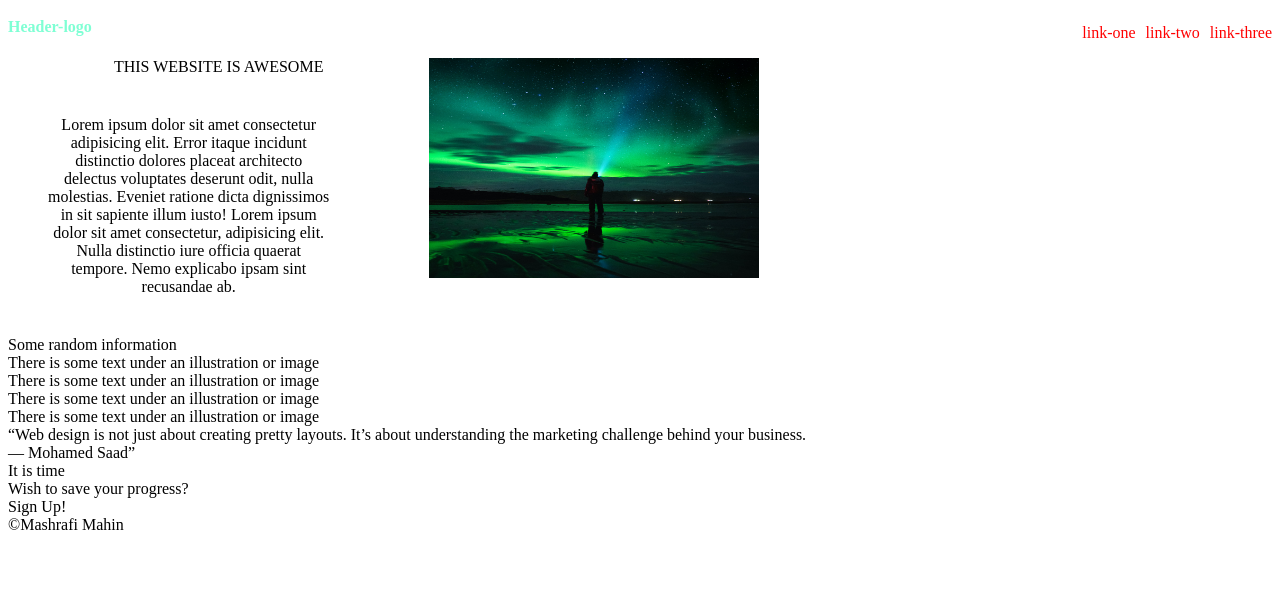
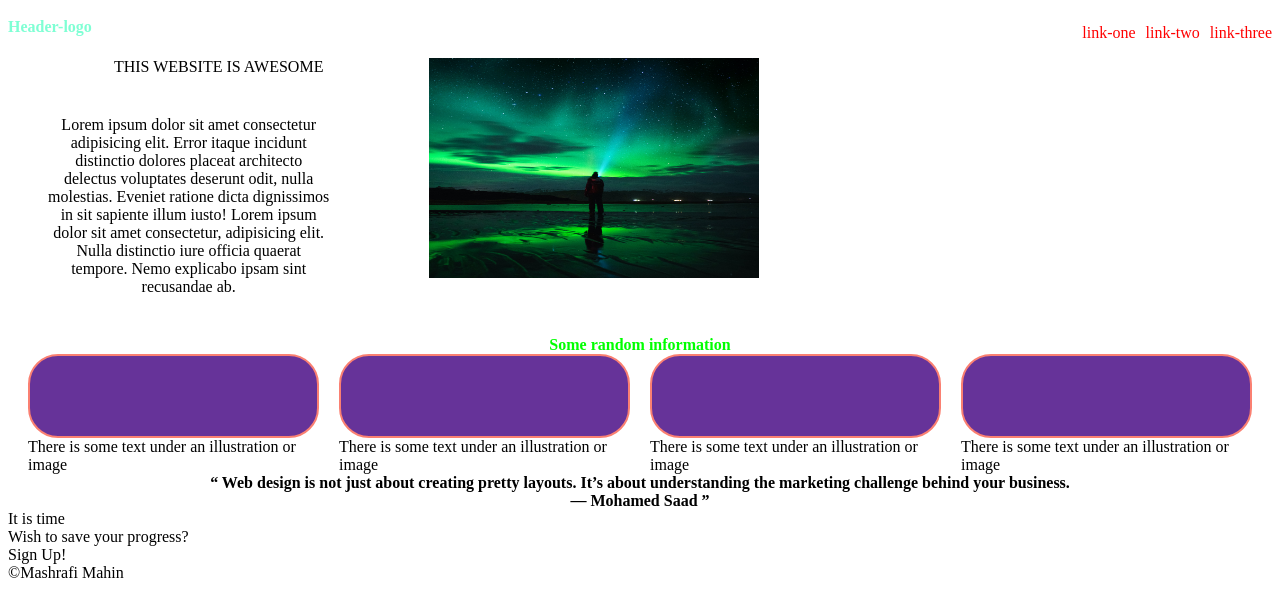
Before and after one commit to MAHIN0093/landing, a plain HTML site: page index.html in a window 1280 px wide. Drawn offline with Linux system fonts and the light colour scheme.

Commit message:
Make it look a bit nicer Work on part two of the page Divide it in four column flex before that Ask people on twitter why it sucks

```diff
--- a/index.html
+++ b/index.html
@@ -30,30 +30,37 @@
 
     </div>
     <div class="two">
-        <header>Some random information</header>
+        <header style="font-weight: 700;color: lime;">Some random information</header>
+        <div class="bars">
             <div class="a"></div>
             <div class="b">
-            <div></div>
+                <div class="box"></div>
                 <div>There is some text under an illustration or image</div>
             </div>
             <div class="c">
-            <div></div>
+                <div class="box"></div>
                 <div>There is some text under an illustration or image</div>
             </div>
             <div class="d">
-            <div></div>
+                <div class="box"></div>
                 <div>There is some text under an illustration or image</div>
             </div>
             <div class="e">
-            <div></div>
+                <div class="box"></div>
                 <div>There is some text under an illustration or image</div>
             </div>
             <div class="f"></div>
+        </div>
+
 
     </div>
     <div class="three">
-        <q>Web design is not just about creating pretty layouts. It’s about understanding the marketing challenge behind your business.<br>
-            ― Mohamed Saad</q>
+        <center>
+             <q style="font-weight: 700;text-decoration: wavy;">
+                Web design is not just about creating pretty layouts. It’s about understanding the marketing challenge behind your business.<br>
+            ― Mohamed Saad
+            </q>
+        </center>
     </div>
 
     <div class="four">
--- a/style.css
+++ b/style.css
@@ -47,3 +47,20 @@ img{
     width: 330px;
     height: 220px;
 }
+.two{
+    display: flex;
+    flex-direction: column;
+}
+.bars{
+    display: flex;
+    gap: 20px;
+}
+.two>header{
+    text-align: center;
+}
+.box{
+    border-radius: 30px;
+    border: 2px solid salmon;
+    height: 80px;
+    background-color: rebeccapurple;
+}
```
Lines whose indentation alone changed are shown as unchanged.
